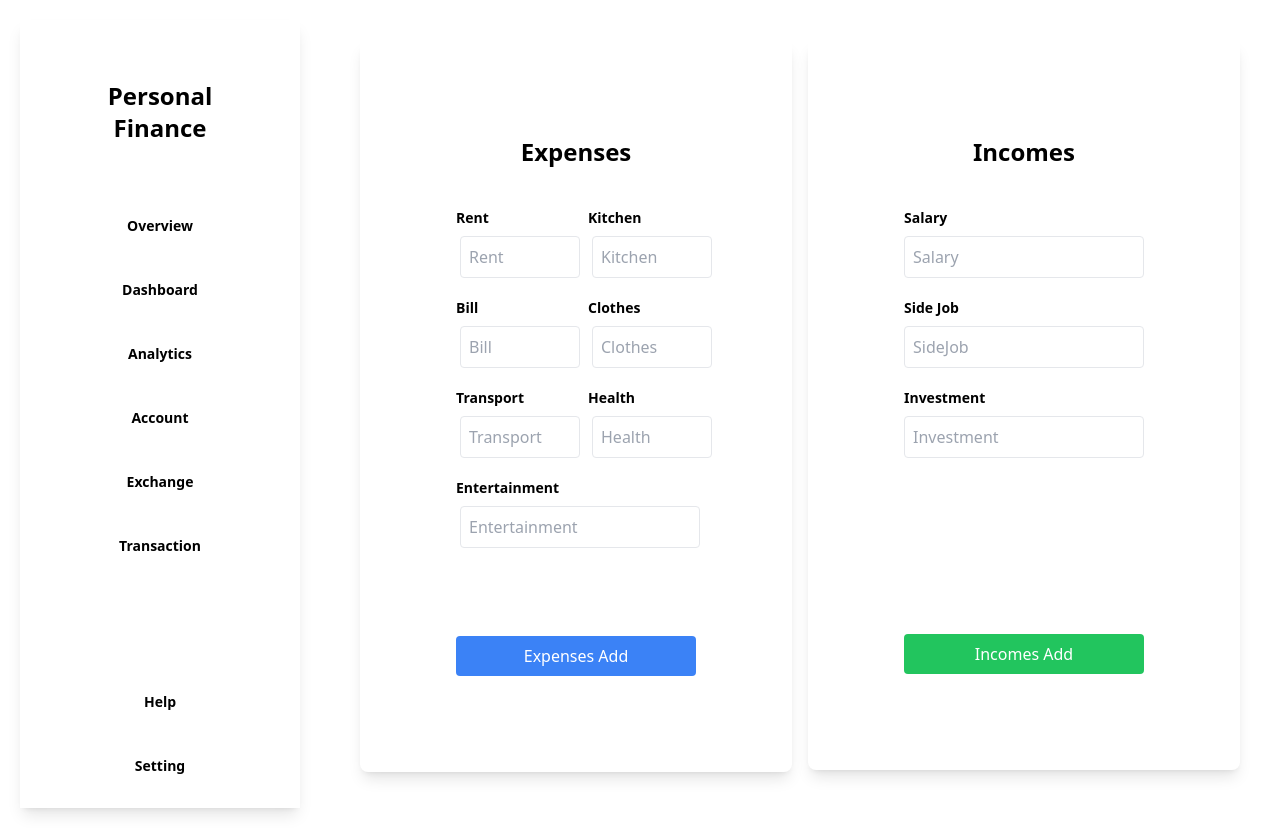
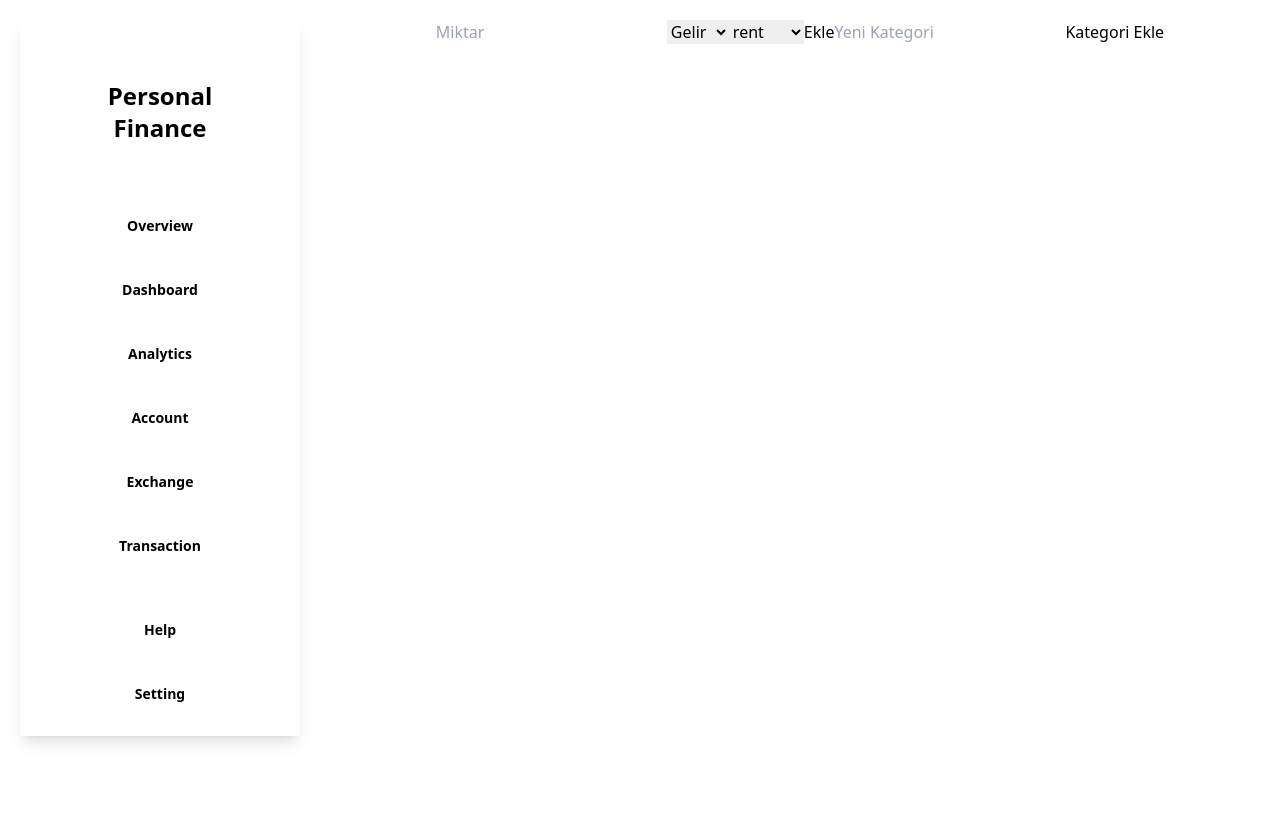
Before and after one commit to ertugrulsertaslan/personal-finance-tracker, a React (Vite) app: page / in a window 1280 px wide. After the commit the page ends 800 px from the top, so only its background shows below. Built offline with nearby package versions, Linux system fonts and the light colour scheme.

Commit message:
add new store fix problem

```diff
--- a/src/components/AddTable.jsx
+++ b/src/components/AddTable.jsx
@@ -1,243 +1,58 @@
 import { useDataStore } from "./Store";
+import { useState } from "react";
 
 export default function addExpenses() {
-  const {
-    addExpenses,
-    addIncomes,
-    rent,
-    setRent,
-    kitchen,
-    setKitchen,
-    bill,
-    setBill,
-    clothes,
-    setClothes,
-    transport,
-    setTransport,
-    health,
-    setHealth,
-    entertainment,
-    setEntertainment,
-    salary,
-    setSalary,
-    sideJob,
-    setSideJob,
-    investment,
-    setInvestment,
-  } = useDataStore();
-  const expensesHandler = (e) => {
-    e.preventDefault();
-    addExpenses({
-      rent,
-      kitchen,
-      bill,
-      clothes,
-      transport,
-      health,
-      entertainment,
-    });
+  const { addIncome, addExpense, addCategory, categories, expenses } =
+    useDataStore();
+  console.log(expenses);
+  const [amount, setAmount] = useState("");
+  const [type, setType] = useState("income");
+  const [category, setCategory] = useState(categories[0]);
+  const [newCategory, setNewCategory] = useState("");
+
+  const handleAddTransaction = () => {
+    if (type === "income") {
+      addIncome({ amount, category });
+    } else {
+      addExpense({ amount, category });
+    }
+    setAmount("");
   };
-  const incomesHandler = (e) => {
-    e.preventDefault();
-    addIncomes({
-      salary,
-      sideJob,
-      investment,
-    });
+  const handleAddCategory = () => {
+    if (newCategory && !categories.includes(newCategory)) {
+      addCategory(newCategory);
+      setCategory(newCategory);
+      setNewCategory("");
+    }
   };
+
   return (
     <>
-      <div className="container mx-auto p-5">
-        <div className="flex flex-wrap -mx-2">
-          <div className="w-full sm:w-11/12 md:w-full lg:w-1/2 xl:1/2 px-2 mb-4">
-            <div className="2xl:p-24 xl:p-24 lg:p-24 md:p-24 sm:p-12 p-6 rounded-lg shadow-lg">
-              <h2 className="text-2xl font-bold mb-10">Expenses</h2>
-              <div className="2xl:flex xl:flex lg:flex md:flex 2xl:space-x-4 sm-flex-col">
-                <div className="2xl:w-full xl:w-full lg:w-full sm:w-full">
-                  <label
-                    className="float-start font-bold text-sm"
-                    htmlFor="rent"
-                  >
-                    Rent
-                  </label>
-                  <input
-                    id="rent"
-                    className="ml-1 mt-2 mb-2 w-full p-2 border rounded"
-                    type="number"
-                    name="rent"
-                    value={rent}
-                    onChange={(e) => setRent(e.target.value)}
-                    placeholder="Rent"
-                  />
-                </div>
-                <div className="2xl:w-full xl:w-full lg:w-full sm:w-full">
-                  <label
-                    className="float-start 2x:ml-3 2xl:ml-3 xl:ml-3 lg:ml-3 md:ml-3 font-bold text-sm"
-                    htmlFor="kitchen"
-                  >
-                    Kitchen
-                  </label>
-                  <input
-                    id="kitchen"
-                    className="ml-1 2xl:ml-4 xl:ml-4 lg:ml-4 md:ml-4 mt-2 mb-2 w-full p-2 border rounded"
-                    type="number"
-                    name="kitchen"
-                    value={kitchen}
-                    onChange={(e) => setKitchen(e.target.value)}
-                    placeholder="Kitchen"
-                  />
-                </div>
-              </div>
-              <div className="2xl:flex xl:flex lg:flex md:flex 2xl:space-x-4 sm-flex-col">
-                <div className="2xl:w-full xl:w-full lg:w-full sm:w-full">
-                  <label
-                    className="float-start mt-3 font-bold text-sm"
-                    htmlFor="bill"
-                  >
-                    Bill
-                  </label>
-                  <input
-                    id="bill"
-                    className="ml-1 mt-2 mb-2 w-full p-2 border rounded"
-                    type="number"
-                    name="bill"
-                    value={bill}
-                    onChange={(e) => setBill(e.target.value)}
-                    placeholder="Bill"
-                  />
-                </div>
-                <div className="2xl:w-full xl:w-full lg:w-full sm:w-full">
-                  <label
-                    className="float-start mt-3 2x:ml-3 2xl:ml-3 xl:ml-3 lg:ml-3 md:ml-3 font-bold text-sm"
-                    htmlFor="clothes"
-                  >
-                    Clothes
-                  </label>
-                  <input
-                    id="clothes"
-                    className="ml-1 2xl:ml-4 xl:ml-4 lg:ml-4 md:ml-4 mt-2 mb-2 w-full p-2 border rounded"
-                    type="number"
-                    name="clothes"
-                    value={clothes}
-                    onChange={(e) => setClothes(e.target.value)}
-                    placeholder="Clothes"
-                  />
-                </div>
-              </div>
-              <div className="2xl:flex xl:flex lg:flex md:flex 2xl:space-x-4 sm-flex-col">
-                <div className="2xl:w-full xl:w-full lg:w-full sm:w-full">
-                  <label
-                    className="float-start mt-3 font-bold text-sm"
-                    htmlFor="transport"
-                  >
-                    Transport
-                  </label>
-                  <input
-                    id="transport"
-                    className="ml-1 mt-2 mb-2 w-full p-2 border rounded"
-                    type="number"
-                    name="transport"
-                    value={transport}
-                    onChange={(e) => setTransport(e.target.value)}
-                    placeholder="Transport"
-                  />
-                </div>
-                <div className="2xl:w-full xl:w-full lg:w-full sm:w-full">
-                  <label
-                    className="float-start mt-3 2x:ml-3 2xl:ml-3 xl:ml-3 lg:ml-3 md:ml-3 font-bold text-sm"
-                    htmlFor="health"
-                  >
-                    Health
-                  </label>
-                  <input
-                    id="health"
-                    className="ml-1 2xl:ml-4 xl:ml-4 lg:ml-4 md:ml-4 mt-2 mb-2 w-full p-2 border rounded"
-                    type="number"
-                    name="health"
-                    value={health}
-                    onChange={(e) => setHealth(e.target.value)}
-                    placeholder="Health"
-                  />
-                </div>
-              </div>
-              <label
-                className="float-start mt-3 font-bold text-sm"
-                htmlFor="entertainment"
-              >
-                Entertainment
-              </label>
-              <input
-                id="entertainment"
-                className="w-full ml-1 mt-2 mb-2 p-2 border rounded"
-                type="number"
-                name="entertainment"
-                value={entertainment}
-                onChange={(e) => setEntertainment(e.target.value)}
-                placeholder="Entertainment"
-              />
-              <button
-                onClick={expensesHandler}
-                className="w-full bg-blue-500 mt-20 text-white py-2 rounded hover:bg-blue-700"
-              >
-                Expenses Add
-              </button>
-            </div>
-          </div>
-          <div className="w-full sm:w-11/12 md:w-full lg:w-1/2 xl:1/2 px-2 mb-4">
-            <div className="2xl:p-24 xl:p-24 lg:p-24 md:p-24 sm:p-12 p-6 rounded-lg shadow-lg">
-              <h2 className="text-2xl font-bold mb-10">Incomes</h2>
-              <label className="float-start font-bold text-sm" htmlFor="salary">
-                Salary
-              </label>
-              <input
-                id="salary"
-                className="mt-2 mb-2  w-full p-2 border rounded"
-                type="number"
-                name="salary"
-                value={salary}
-                onChange={(e) => setSalary(e.target.value)}
-                placeholder="Salary"
-              />
-              <label
-                className="float-start mt-3 font-bold text-sm"
-                htmlFor="sideJob"
-              >
-                Side Job
-              </label>
-              <input
-                id="sideJob"
-                className="mt-2 mb-2 w-full  p-2 border rounded"
-                type="number"
-                name="sideJob"
-                value={sideJob}
-                onChange={(e) => setSideJob(e.target.value)}
-                placeholder="SideJob"
-              />
-              <label
-                className="float-start mt-3 font-bold text-sm"
-                htmlFor="investment"
-              >
-                Investment
-              </label>
-              <input
-                id="investment"
-                className="w-full float-start mt-2 mb-16 p-2 border rounded"
-                type="number"
-                name="investment"
-                value={investment}
-                onChange={(e) => setInvestment(e.target.value)}
-                placeholder="Investment"
-              />
-              <button
-                onClick={incomesHandler}
-                className="w-full bg-green-500 text-white py-2 2xl:mt-28 xl:mt-28 md:mt-28 sm:mt-10 rounded hover:bg-green-700"
-              >
-                Incomes Add
-              </button>
-            </div>
-          </div>
-        </div>
-      </div>
+      <input
+        type="number"
+        value={amount}
+        onChange={(e) => setAmount(e.target.value)}
+        placeholder="Miktar"
+      />
+      <select value={type} onChange={(e) => setType(e.target.value)}>
+        <option value="income">Gelir</option>
+        <option value="expense">Gider</option>
+      </select>
+      <select value={category} onChange={(e) => setCategory(e.target.value)}>
+        {categories.map((cat) => (
+          <option key={cat} value={cat}>
+            {cat}
+          </option>
+        ))}
+      </select>
+      <button onClick={handleAddTransaction}>Ekle</button>
+      <input
+        type="text"
+        value={newCategory}
+        onChange={(e) => setNewCategory(e.target.value)}
+        placeholder="Yeni Kategori"
+      />
+      <button onClick={handleAddCategory}>Kategori Ekle</button>
     </>
   );
 }
--- a/src/components/Line.jsx
+++ b/src/components/Line.jsx
@@ -26,8 +26,12 @@ function LineGraph() {
     expenses: state.expenses,
     incomes: state.incomes,
   }));
-  let expensesItem = expenses && expenses.length > 0 ? expenses[0] : {};
-  let incomesItem = incomes && incomes.length > 0 ? incomes[0] : {};
+
+  const expensescategories = expenses.map((expense) => expense.category);
+  const expensesamounts = expenses.map((expense) => parseFloat(expense.amount));
+
+  const incomescategories = incomes.map((income) => income.category);
+  const incomesamounts = incomes.map((income) => parseFloat(income.amount));
 
   const backgroundPlugin = {
     id: "customCanvasBackgroundColor",
@@ -41,41 +45,21 @@ function LineGraph() {
     },
   };
   const lineChartDataExpenses = {
-    labels: [
-      "rent",
-      "kitchen",
-      "bill",
-      "clothes",
-      "transport",
-      "health",
-      "entertainment",
-    ],
+    labels: expensescategories,
     datasets: [
       {
         label: "Expenses",
-        data: [
-          expensesItem.rent || 0,
-          expensesItem.kitchen || 0,
-          expensesItem.bill || 0,
-          expensesItem.clothes || 0,
-          expensesItem.transport || 0,
-          expensesItem.health || 0,
-          expensesItem.entertainment || 0,
-        ],
+        data: expensesamounts,
         borderColor: "rgb(75, 192, 192)",
       },
     ],
   };
   const lineChartDataIncomes = {
-    labels: ["salary", "sideJob", "investment"],
+    labels: incomescategories,
     datasets: [
       {
         label: "Incomes",
-        data: [
-          incomesItem.salary || 0,
-          incomesItem.sideJob || 0,
-          incomesItem.investment || 0,
-        ],
+        data: incomesamounts,
         borderColor: "rgb(244, 164, 96)",
       },
     ],
--- a/src/components/Store.jsx
+++ b/src/components/Store.jsx
@@ -3,120 +3,31 @@ import { create } from "zustand";
 export const useDataStore = create((set, get) => ({
   incomes: [],
   expenses: [],
-  rent: "",
-  kitchen: "",
-  bill: "",
-  clothes: "",
-  transport: "",
-  health: "",
-  entertainment: "",
+  categories: ["rent", "kitchen", "bill", "salary", "sideJob"],
   salary: "",
   sideJob: "",
   investment: "",
+  addCategory: (category) =>
+    set((state) => ({ categories: [...state.categories, category] })),
 
-  setRent: (rent) =>
-    set((state) => ({
-      ...state,
-      rent,
-    })),
-  setKitchen: (kitchen) =>
-    set((state) => ({
-      ...state,
-      kitchen,
-    })),
-  setBill: (bill) =>
-    set((state) => ({
-      ...state,
-      bill,
-    })),
-  setClothes: (clothes) =>
-    set((state) => ({
-      ...state,
-      clothes,
-    })),
-  setTransport: (transport) =>
-    set((state) => ({
-      ...state,
-      transport,
-    })),
-  setHealth: (health) =>
-    set((state) => ({
-      ...state,
-      health,
-    })),
-  setEntertainment: (entertainment) =>
-    set((state) => ({
-      ...state,
-      entertainment,
-    })),
-  setSalary: (salary) =>
-    set((state) => ({
-      ...state,
-      salary,
-    })),
-  setSideJob: (sideJob) =>
-    set((state) => ({
-      ...state,
-      sideJob,
-    })),
-  setInvestment: (investment) =>
-    set((state) => ({
-      ...state,
-      investment,
-    })),
-
-  resetToDoFormExpenses: () =>
-    set((state) => ({
-      ...state,
-      rent: "",
-      kitchen: "",
-      bill: "",
-      clothes: "",
-      transport: "",
-      health: "",
-      entertainment: "",
-    })),
-  resetToDoFormIncomes: () =>
-    set((state) => ({
-      ...state,
-      salary: "",
-      sideJob: "",
-      investment: "",
-    })),
-  addExpenses: (item) => {
+  addExpense: (item) => {
     set((state) => ({
       expenses: [...state.expenses, item],
     }));
-    get().resetToDoFormExpenses();
   },
-  addIncomes: (item) => {
+  addIncome: (item) => {
     set((state) => ({
       incomes: [...state.incomes, item],
     }));
-    get().resetToDoFormIncomes();
   },
   totalExpenses: () => {
     return get().expenses.reduce((total, expense) => {
-      return (
-        total +
-        Number(expense.rent) +
-        Number(expense.kitchen) +
-        Number(expense.bill) +
-        Number(expense.clothes) +
-        Number(expense.transport) +
-        Number(expense.health) +
-        Number(expense.entertainment)
-      );
+      return expense.amount;
     }, 0);
   },
   totalIncomes: () => {
     return get().incomes.reduce((total, income) => {
-      return (
-        total +
-        Number(income.salary) +
-        Number(income.sideJob) +
-        Number(income.investment)
-      );
+      return income.amount;
     }, 0);
   },
 }));
```
Also changed, not shown: src/components/Dashboard.jsx (+4 -3 lines).
